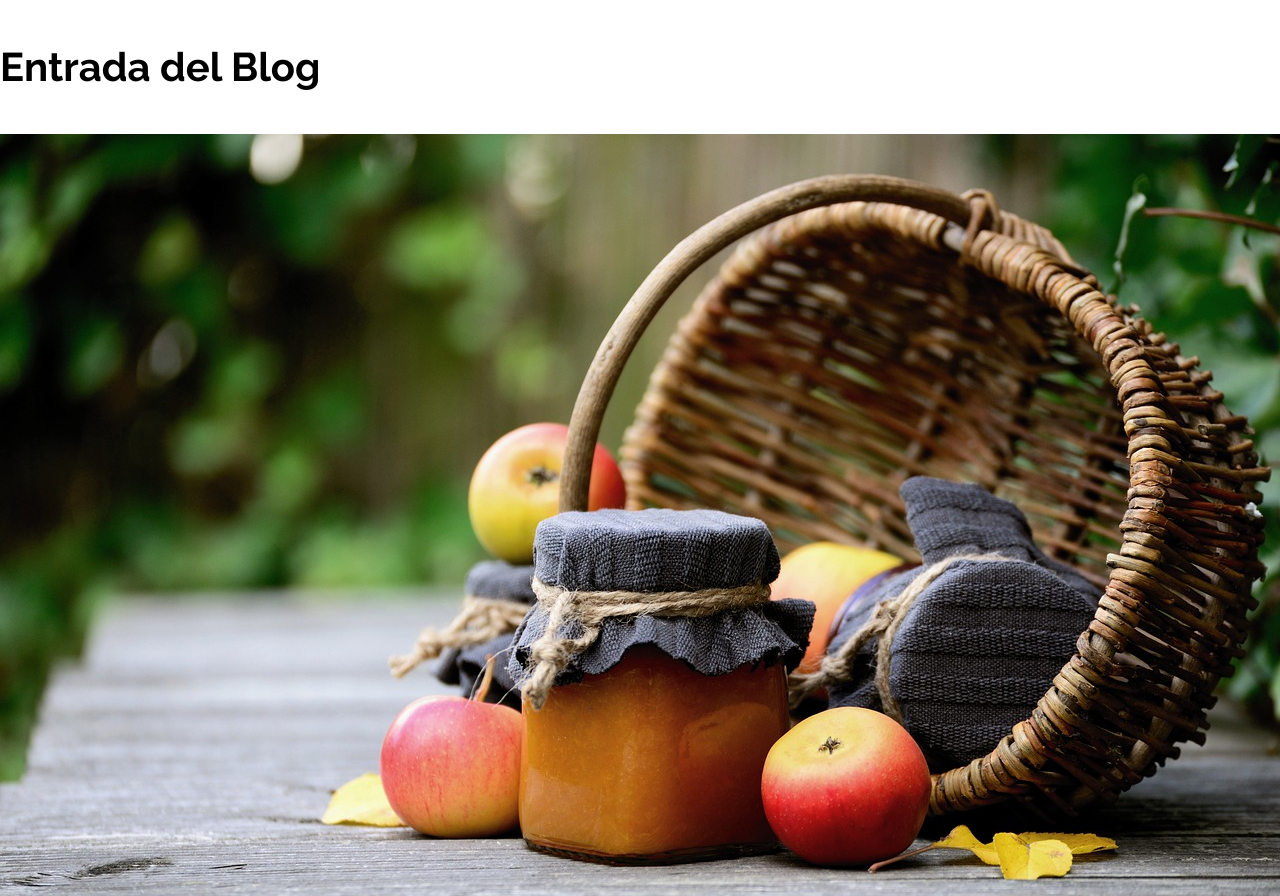
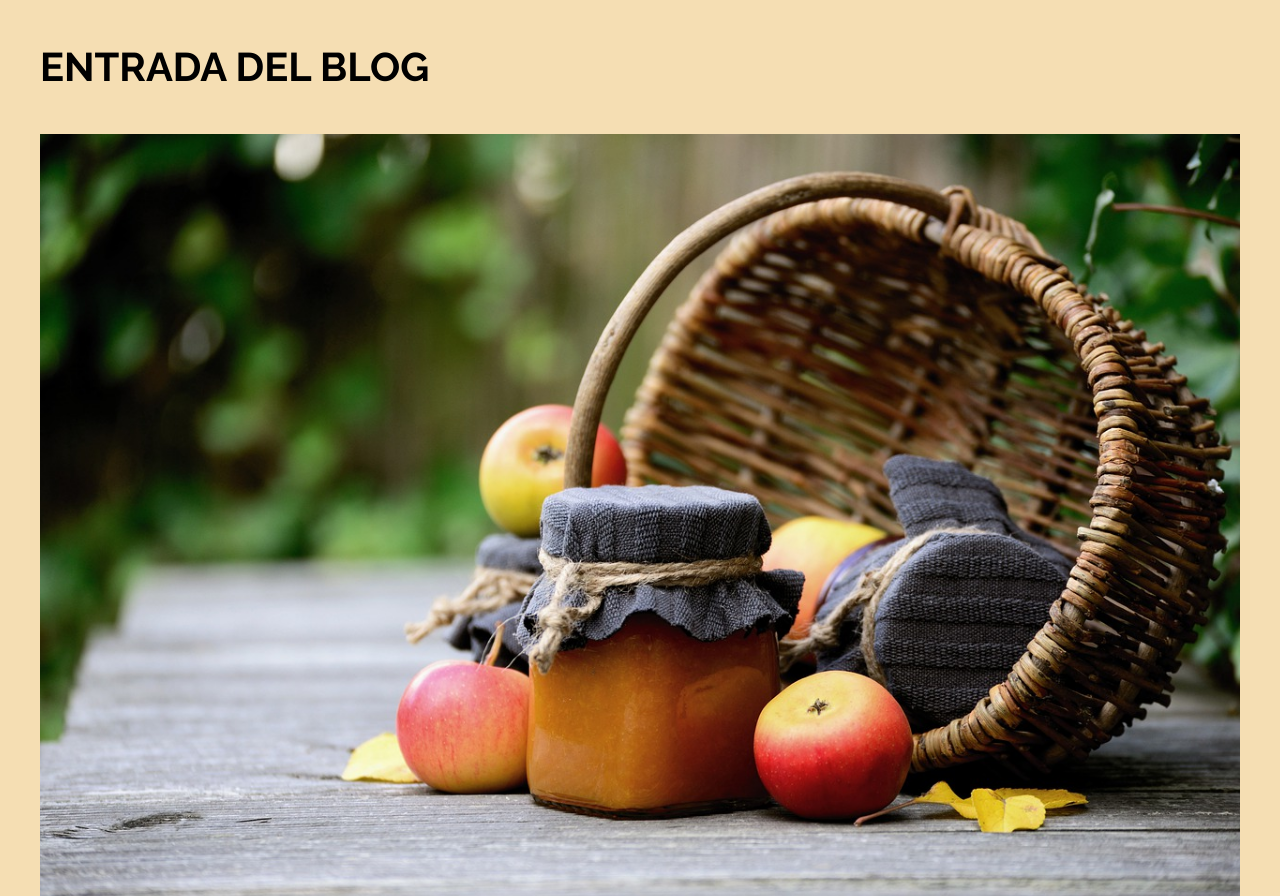
Before and after one commit to GaboHb/CSS-GitHub, a plain HTML site: page responsive/basico_01/index.html in a window 1280 px wide. Shown: the top 896 px of the page. Drawn offline with nearby package versions, Linux system fonts and the light colour scheme.

Commit message:
Responsive site without Media Queries and introduction to Media Queries

```diff
--- a/responsive/basico_01/css/styles.css
+++ b/responsive/basico_01/css/styles.css
@@ -40,3 +40,39 @@ p {
     font-weight: bold;
     text-transform: uppercase;
 }
+
+.contenedor {
+    max-width: 120rem;
+    margin: 0 auto;
+}
+
+img {
+    max-width: 100%;
+}
+
+body {
+    background-color: cornflowerblue;
+}
+
+@media (min-width: 500px) {
+    body {
+        background-color: lightcoral;
+    }
+}
+
+@media (min-width: 800px) {
+    body {
+        background-color: wheat;
+    }
+}
+
+h1 {
+    font-size: 3rem;
+    text-transform: uppercase;
+}
+
+@media (min-width: 600px) {
+    h1 {
+        font-size: 4rem;
+    }
+}
--- a/responsive/basico_01/index.html
+++ b/responsive/basico_01/index.html
@@ -12,26 +12,27 @@
 
 <body>
 
-    <article class="entrada-blog">
-        <h1>Entrada del Blog</h1>
-        <img src="img/imagen1.jpg">
+    <div class="contenedor">
+        <article class="entrada-blog">
+            <h1>Entrada del Blog</h1>
+            <img src="img/imagen1.jpg">
 
-        <p>Maecenas maximus urna vitae nisl semper, id volutpat ipsum scelerisque. Aenean nec ipsum finibus, eleifend dolor at, venenatis risus. Quisque varius orci et augue scelerisque luctus. Praesent laoreet tortor vel mauris suscipit convallis. Duis
-            interdum venenatis metus, ut condimentum tortor fringilla eu. Curabitur mi lorem, pellentesque sed feugiat vitae, commodo id leo. Mauris nec dui consectetur, ullamcorper eros vel, volutpat nulla. Mauris mattis dignissim laoreet. In at tellus
-            et quam iaculis commodo. Aliquam cursus turpis sed elit consequat placerat sit amet in ante. Nulla libero ex, imperdiet non faucibus a, sagittis sit amet ligula. Sed blandit ante est, nec aliquet quam pulvinar sed. Sed varius, lacus in facilisis
-            ultrices, urna turpis ullamcorper nibh, sit amet interdum nisi nisi eget arcu. Vestibulum bibendum velit justo, eget cursus ipsum pharetra in.</p>
+            <p>Maecenas maximus urna vitae nisl semper, id volutpat ipsum scelerisque. Aenean nec ipsum finibus, eleifend dolor at, venenatis risus. Quisque varius orci et augue scelerisque luctus. Praesent laoreet tortor vel mauris suscipit convallis. Duis
+                interdum venenatis metus, ut condimentum tortor fringilla eu. Curabitur mi lorem, pellentesque sed feugiat vitae, commodo id leo. Mauris nec dui consectetur, ullamcorper eros vel, volutpat nulla. Mauris mattis dignissim laoreet. In at
+                tellus et quam iaculis commodo. Aliquam cursus turpis sed elit consequat placerat sit amet in ante. Nulla libero ex, imperdiet non faucibus a, sagittis sit amet ligula. Sed blandit ante est, nec aliquet quam pulvinar sed. Sed varius, lacus
+                in facilisis ultrices, urna turpis ullamcorper nibh, sit amet interdum nisi nisi eget arcu. Vestibulum bibendum velit justo, eget cursus ipsum pharetra in.</p>
 
-        <p>Aliquam urna enim, ullamcorper vel urna id, tincidunt lobortis tortor. Donec bibendum condimentum purus, at rhoncus sapien. Phasellus ac ipsum metus. Aliquam arcu erat, posuere ac dolor vel, imperdiet tempor enim. Fusce tristique consequat convallis.
-            Sed auctor fermentum elit. Vestibulum mi libero, tincidunt quis auctor id, faucibus nec augue. Pellentesque ut vestibulum augue. Aenean in lorem tincidunt, sodales arcu eget, bibendum nisi. Proin vitae magna eu leo vulputate congue consectetur
-            sed felis. Ut tempus neque sit amet tortor aliquet hendrerit. Nulla feugiat metus quis libero convallis fermentum. Morbi eleifend id tellus quis iaculis. Sed vitae turpis eget eros faucibus luctus at vitae lacus. Nunc blandit arcu arcu, non
-            condimentum dui posuere vitae. Nulla facilisi.</p>
+            <p>Aliquam urna enim, ullamcorper vel urna id, tincidunt lobortis tortor. Donec bibendum condimentum purus, at rhoncus sapien. Phasellus ac ipsum metus. Aliquam arcu erat, posuere ac dolor vel, imperdiet tempor enim. Fusce tristique consequat
+                convallis. Sed auctor fermentum elit. Vestibulum mi libero, tincidunt quis auctor id, faucibus nec augue. Pellentesque ut vestibulum augue. Aenean in lorem tincidunt, sodales arcu eget, bibendum nisi. Proin vitae magna eu leo vulputate
+                congue consectetur sed felis. Ut tempus neque sit amet tortor aliquet hendrerit. Nulla feugiat metus quis libero convallis fermentum. Morbi eleifend id tellus quis iaculis. Sed vitae turpis eget eros faucibus luctus at vitae lacus. Nunc
+                blandit arcu arcu, non condimentum dui posuere vitae. Nulla facilisi.</p>
 
-        <p>Aliquam erat volutpat. Ut dapibus tincidunt odio, a pulvinar dolor dapibus varius. Quisque fringilla faucibus sapien nec blandit. Cras at lectus tincidunt mi cursus dapibus in a nunc. Suspendisse vitae velit orci. Suspendisse nisi sapien, vehicula
-            eget vehicula in, lacinia vitae tellus. Nulla facilisi. Sed consectetur consectetur sapien. Duis pretium blandit massa, mattis maximus nunc finibus in. Vestibulum ultrices ex lorem, sed ullamcorper est rhoncus sit amet. Pellentesque placerat
-            ex sed nisl posuere, a porta augue finibus. Sed auctor mauris nec lacus interdum, nec consequat est pharetra. Praesent sit amet rhoncus diam. Nullam risus sapien, euismod vitae condimentum ac, consequat quis dui. Donec varius condimentum orci
-            ac malesuada. Nulla bibendum quam viverra, bibendum ex vel, suscipit lacus.</p>
-    </article>
-
+            <p>Aliquam erat volutpat. Ut dapibus tincidunt odio, a pulvinar dolor dapibus varius. Quisque fringilla faucibus sapien nec blandit. Cras at lectus tincidunt mi cursus dapibus in a nunc. Suspendisse vitae velit orci. Suspendisse nisi sapien,
+                vehicula eget vehicula in, lacinia vitae tellus. Nulla facilisi. Sed consectetur consectetur sapien. Duis pretium blandit massa, mattis maximus nunc finibus in. Vestibulum ultrices ex lorem, sed ullamcorper est rhoncus sit amet. Pellentesque
+                placerat ex sed nisl posuere, a porta augue finibus. Sed auctor mauris nec lacus interdum, nec consequat est pharetra. Praesent sit amet rhoncus diam. Nullam risus sapien, euismod vitae condimentum ac, consequat quis dui. Donec varius
+                condimentum orci ac malesuada. Nulla bibendum quam viverra, bibendum ex vel, suscipit lacus.</p>
+        </article>
+    </div>
 </body>
 
 </html>
```
